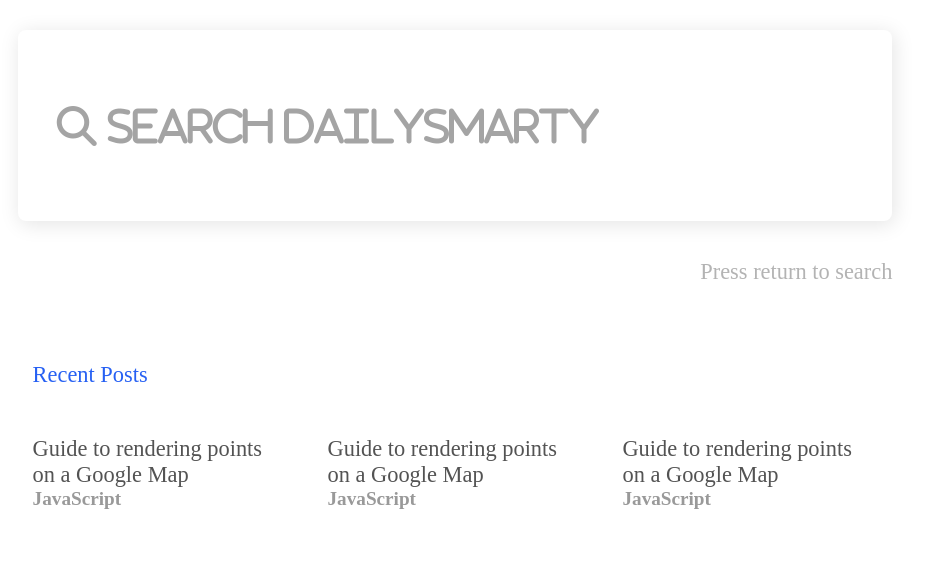
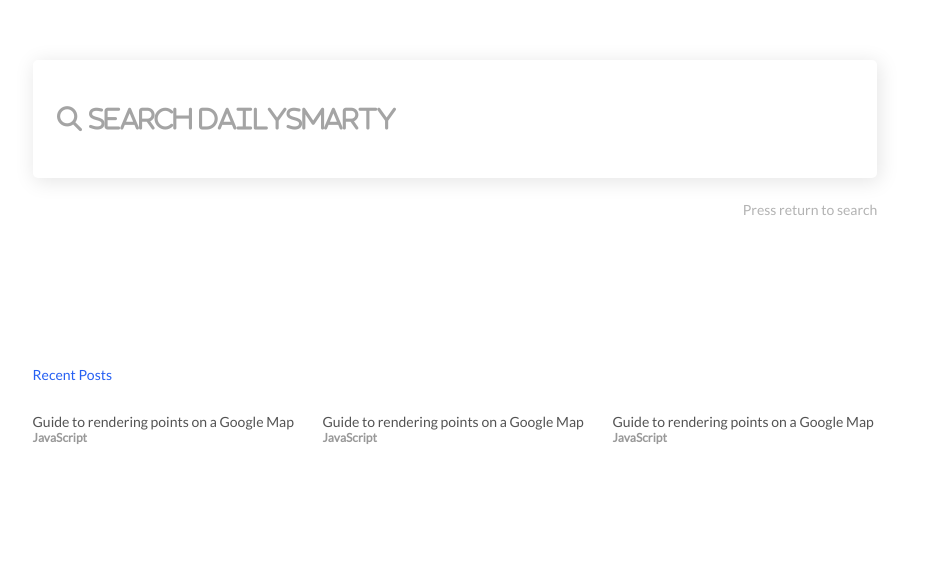
Before and after one commit to joeladavisdev/daily-smarty-search, a plain HTML site: page index.html in a window 1280 px wide. Shown: the part 311-888 px from the top of the page, without its empty margins (185-1111 px from the left). After the commit the page ends 850 px from the top, so only its background shows below. Drawn offline with Linux system fonts and the light colour scheme.

Commit message:
Integrating Custom Fonts and Implementing Final Homepage Styles Changes

```diff
--- a/index.html
+++ b/index.html
@@ -4,6 +4,7 @@
     <meta charset="UTF-8">
     <meta name="viewport" content="width=device-width, initial-scale=1.0">
     <title>Front End Search Implementation</title>
+    <link href="https://fonts.googleapis.com/css?family=Lato&display=swap" rel="stylesheet">
     <script src="https://kit.fontawesome.com/aabb022904.js" crossorigin="anonymous"></script>
     <link rel="stylesheet" href="main.css">
 </head>
--- a/main.css
+++ b/main.css
@@ -1,3 +1,17 @@
+html {
+    font-family: 'Lato', sans-serif;
+    box-sizing: border-box;
+    font-size: 62.5%
+}
+
+*,
+*::before,
+*::after {
+    margin: 0;
+    padding 0;
+    box-sizing: inherit;
+}
+
 .container {
     display: grid;
     grid-template-rows: repeat(auto-fit, minmax(100px, 1fr));
```
